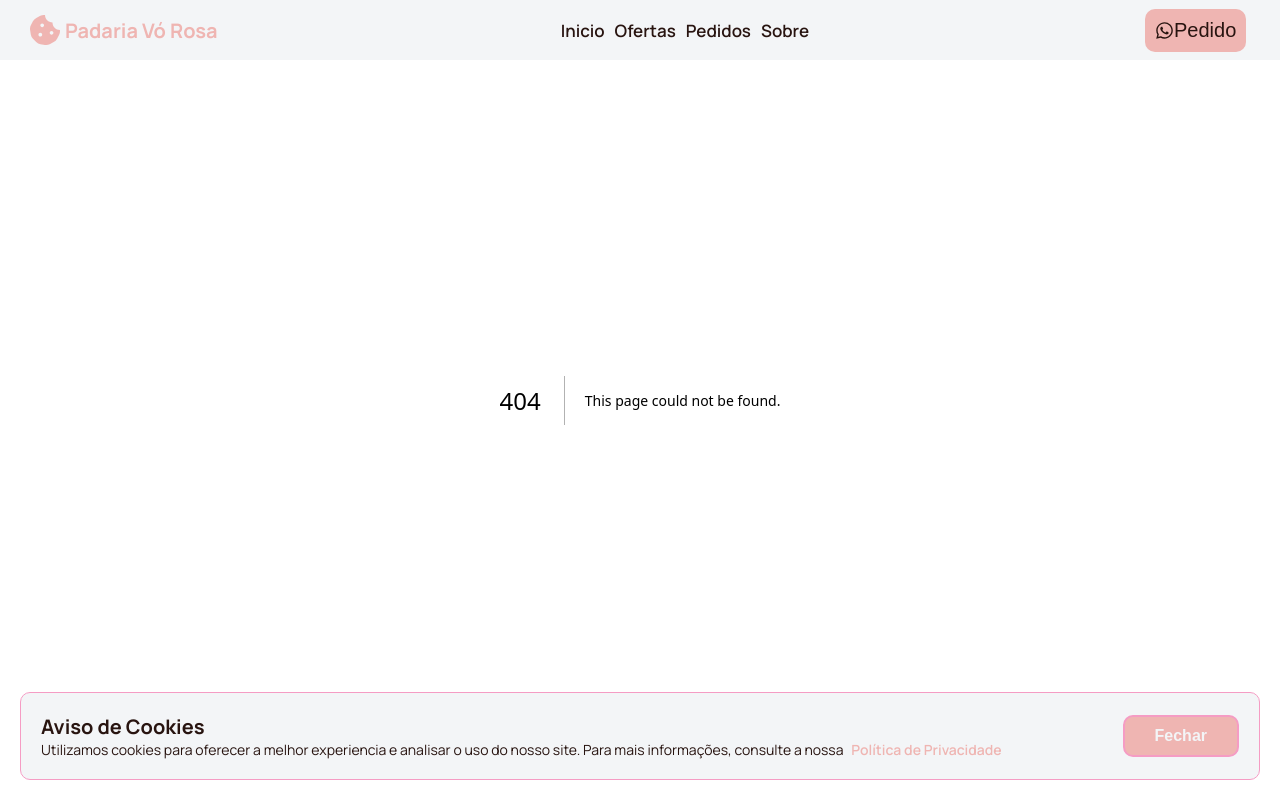
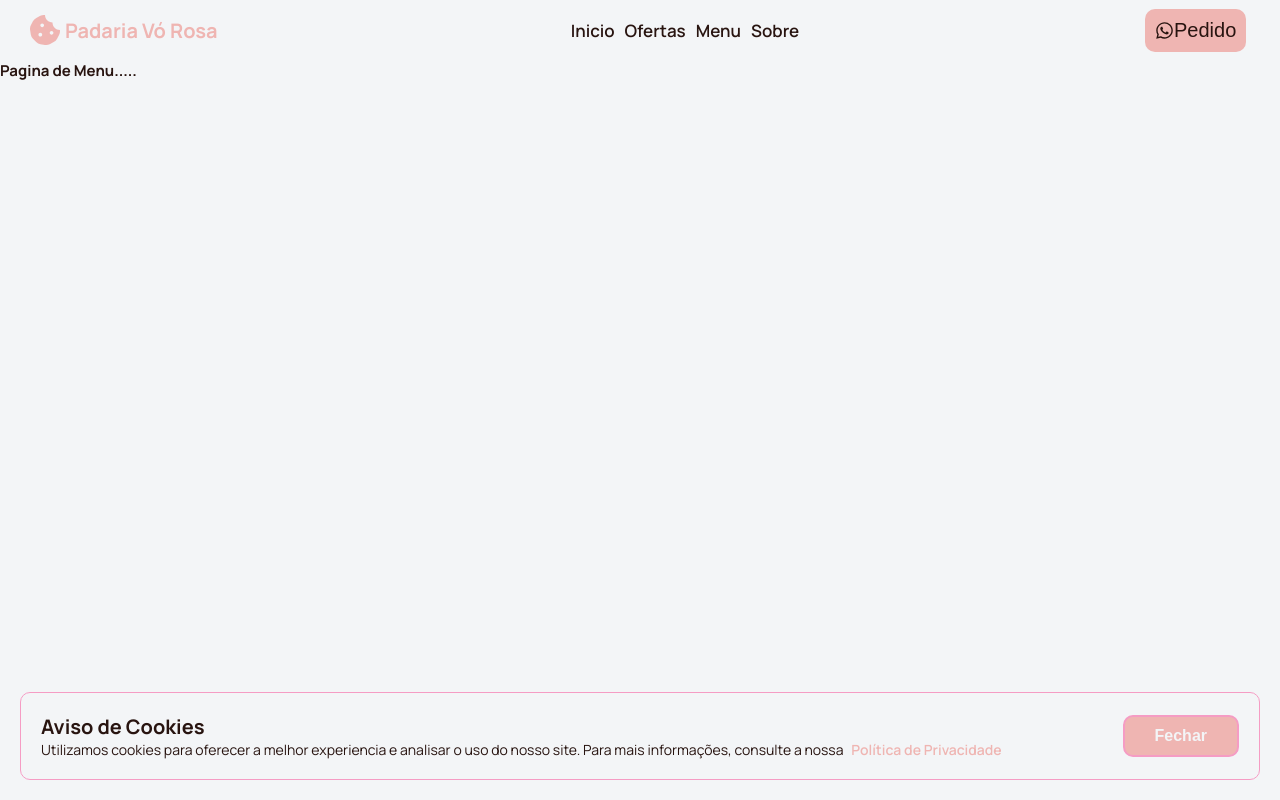
Before and after one commit to Eliel-Silva-dev/padaria-vo-rosa, a Next.js app: page /menu in a window 1280 px wide. Before the commit this address had no page. Shown: the top 800 px of the page. Built offline with nearby package versions, Linux system fonts and the light colour scheme.

Commit message:
fix: react padaria vo rosa renomeando pasta

```diff
--- /dev/null
+++ b/src/app/menu/page.tsx
@@ -0,0 +1,11 @@
+import style from './style.min.module.css';
+
+const Menu = () => {
+  return (
+    <main className={style.menu}>
+      <h2>Pagina de Menu.....</h2>
+    </main>
+  );
+};
+
+export default Menu;
--- /dev/null
+++ b/src/app/menu/scss/style.scss
@@ -0,0 +1,25 @@
+.menu {
+  display: flex;
+  flex-direction: column;
+  align-items: center;
+  padding: 15px;
+  justify-content: stretch;
+  gap: 10px;
+
+  section {
+    background-color: #ffffffbe;
+    width: 100%;
+    padding: 10px;
+    display: flex;
+    flex-direction: column;
+    max-width: 1000px;
+    align-items: center;
+    border-radius: 10px;
+
+    h2 {
+      font-size: 2rem;
+      text-align: center;
+      margin-bottom: 10px;
+    }
+  }
+}
--- a/src/app/pedidos/scss/style.scss
+++ /dev/null
@@ -1,5 +0,0 @@
-.pedidos {
-  h2 {
-    font-size: 3rem;
-  }
-}
--- a/src/components/menu/MenuDesk/index.tsx
+++ b/src/components/menu/MenuDesk/index.tsx
@@ -12,7 +12,7 @@ const MenuDesk = () => {
         <Link href={'/ofertas'}>Ofertas</Link>
       </li>
       <li>
-        <Link href={'/pedidos'}>Pedidos</Link>
+        <Link href={'/pedidos'}>Menu</Link>
       </li>
       <li>
         <Link href={'/sobre'}>Sobre</Link>
--- a/src/components/menu/MenuMob/index.tsx
+++ b/src/components/menu/MenuMob/index.tsx
@@ -45,7 +45,7 @@ const MenuDesk = () => {
           <Link href={'/ofertas'}>Ofertas</Link>
         </li>
         <li>
-          <Link href={'/pedidos'}>Pedidos</Link>
+          <Link href={'/pedidos'}>Menu</Link>
         </li>
         <li>
           <Link href={'/sobre'}>Sobre</Link>
```
Also changed, not shown: src/app/pedidos/page.tsx (deleted, +0 -11 lines), src/app/menu/style.min.module.css (renamed from src/app/pedidos/style.min.module.css), 1 other file (tests, documents, lock files or other folders).
